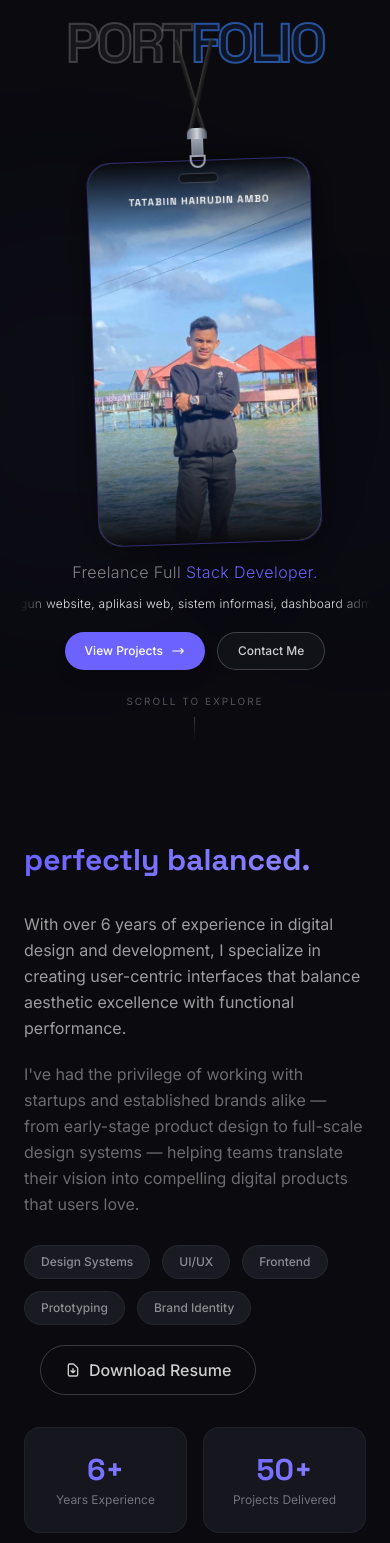
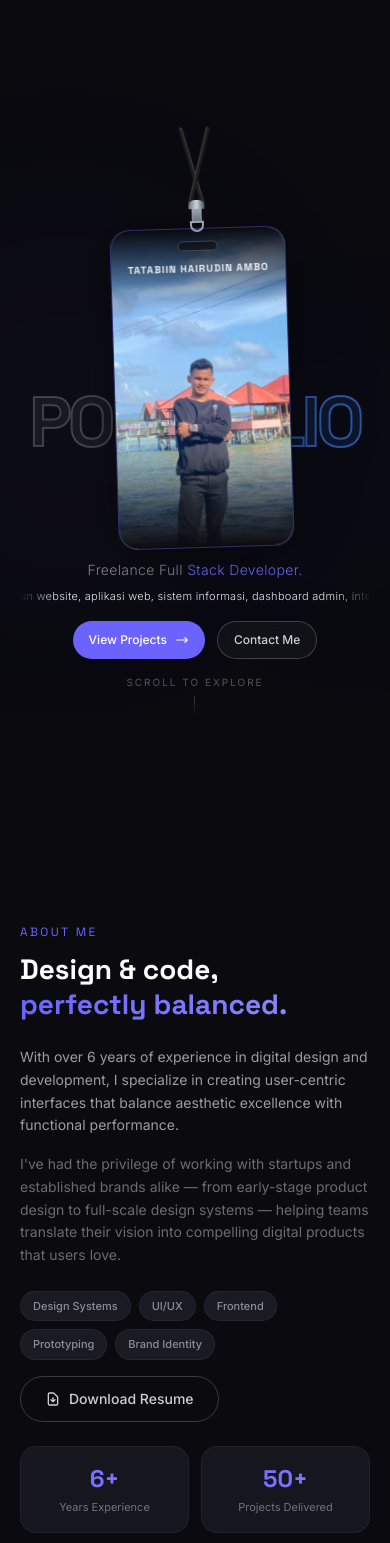
Before and after one commit to tatabiinhairudinambo/portfoliopro, a React (Vite) app: page / in a window 390 px wide. Shown: the top 1543 px of the page. Built offline with nearby package versions, Linux system fonts and the light colour scheme.

Commit message:
Fix mobile responsiveness and replace deck animation with per-section whileInView animations

```diff
--- a/src/App.jsx
+++ b/src/App.jsx
@@ -1,4 +1,4 @@
-import { useEffect, useState, useRef } from 'react'
+import { useEffect, useState } from 'react'
 import { motion } from 'framer-motion'
 import { useHorizontalScroll } from './hooks/useHorizontalScroll'
 import Hero from './components/Hero'
@@ -12,14 +12,23 @@ import ScrollIndicator from './components/ScrollIndicator'
 import BackToTop from './components/BackToTop'
 import Cursor from './components/Cursor'
 
+const mobileSectionAnims = [
+  { hidden: { opacity: 0 }, visible: { opacity: 1, transition: { duration: 0.5 } } },
+  { hidden: { opacity: 0, x: -60 }, visible: { opacity: 1, x: 0, transition: { duration: 0.6, ease: [0.25, 0.1, 0.25, 1] } } },
+  { hidden: { opacity: 0, y: 50, scale: 0.95 }, visible: { opacity: 1, y: 0, scale: 1, transition: { duration: 0.6, ease: [0.25, 0.1, 0.25, 1] } } },
+  { hidden: { opacity: 0, y: 40, rotateX: 8 }, visible: { opacity: 1, y: 0, rotateX: 0, transition: { duration: 0.65, ease: [0.25, 0.1, 0.25, 1] } } },
+  { hidden: { opacity: 0, x: -40, filter: 'blur(4px)' }, visible: { opacity: 1, x: 0, filter: 'blur(0px)', transition: { duration: 0.6, ease: [0.25, 0.1, 0.25, 1] } } },
+  { hidden: { opacity: 0, scale: 0.92, y: 30 }, visible: { opacity: 1, scale: 1, y: 0, transition: { duration: 0.6, ease: [0.25, 0.1, 0.25, 1] } } },
+  { hidden: { opacity: 0, y: 60 }, visible: { opacity: 1, y: 0, transition: { duration: 0.6, ease: [0.25, 0.1, 0.25, 1] } } },
+]
+
 function App() {
   const { containerRef, activeIndex, scrollTo, isMobile, sectionIds } = useHorizontalScroll()
   const [visibleSections, setVisibleSections] = useState({})
 
   useEffect(() => {
     setVisibleSections((prev) => ({ ...prev, [sectionIds[0]]: true }))
-    // eslint-disable-next-line react-hooks/exhaustive-deps
-  }, [])
+  }, [sectionIds])
 
   useEffect(() => {
     if (isMobile) return
@@ -48,10 +57,7 @@ function App() {
       <BackToTop scrollTo={scrollTo} />
 
       {isMobile ? (
-        <MobileLayout
-          sectionIds={sectionIds}
-          scrollTo={scrollTo}
-        />
+        <MobileLayout sectionIds={sectionIds} scrollTo={scrollTo} />
       ) : (
         <div
           ref={containerRef}
@@ -70,40 +76,7 @@ function App() {
   )
 }
 
-const deckConfig = [
-  { rotateX: 22, y: 110, scale: 0.78, rotateZ: -2.5 },
-  { rotateX: 17, y: 85, scale: 0.82, rotateZ: 2 },
-  { rotateX: 12, y: 65, scale: 0.86, rotateZ: -1.5 },
-  { rotateX: 8, y: 50, scale: 0.90, rotateZ: 1 },
-  { rotateX: 14, y: 75, scale: 0.84, rotateZ: -2 },
-  { rotateX: 20, y: 95, scale: 0.80, rotateZ: 1.5 },
-  { rotateX: 10, y: 60, scale: 0.88, rotateZ: -1 },
-]
-
 function MobileLayout({ sectionIds, scrollTo }) {
-  const sectionRefs = useRef({})
-  const [mobileActive, setMobileActive] = useState({})
-
-  useEffect(() => {
-    const observer = new IntersectionObserver(
-      (entries) => {
-        entries.forEach((entry) => {
-          if (entry.isIntersecting) {
-            setMobileActive((prev) => ({ ...prev, [entry.target.id]: true }))
-          }
-        })
-      },
-      { threshold: 0.12 }
-    )
-
-    const current = sectionRefs.current
-    sectionIds.forEach((id) => {
-      if (current[id]) observer.observe(current[id])
-    })
-
-    return () => observer.disconnect()
-  }, [sectionIds])
-
   const sections = [
     { id: 'hero', Comp: Hero, props: { scrollTo } },
     { id: 'about', Comp: About },
@@ -115,51 +88,20 @@ function MobileLayout({ sectionIds, scrollTo }) {
   ]
 
   return (
-    <div className="w-full bg-dark" style={{ perspective: '1400px' }}>
-      {sections.map(({ id, Comp, props }, index) => {
-        const cfg = deckConfig[index]
-        return (
-          <div
-            key={id}
-            ref={(el) => (sectionRefs.current[id] = el)}
-            id={id}
-            className="relative"
-            style={{ zIndex: sections.length - index }}
-          >
-            <motion.div
-              variants={{
-                hidden: {
-                  opacity: 0,
-                  y: cfg.y,
-                  rotateX: cfg.rotateX,
-                  rotateZ: cfg.rotateZ,
-                  scale: cfg.scale,
-                  filter: 'blur(8px)',
-                  transition: { duration: 0.45, ease: 'easeIn' },
-                },
-                visible: {
-                  opacity: 1,
-                  y: 0,
-                  rotateX: 0,
-                  rotateZ: 0,
-                  scale: 1,
-                  filter: 'blur(0px)',
-                  transition: {
-                    duration: 0.9,
-                    ease: [0.25, 0.1, 0.25, 1],
-                    delay: index * 0.04,
-                  },
-                },
-              }}
-              initial="hidden"
-              animate={mobileActive[id] ? 'visible' : 'hidden'}
-              style={{ transformOrigin: 'center bottom', transformStyle: 'preserve-3d' }}
-            >
-              <Comp active={!!mobileActive[id]} {...props} />
-            </motion.div>
-          </div>
-        )
-      })}
+    <div className="w-full bg-dark">
+      {sections.map(({ id, Comp, props }, index) => (
+        <motion.div
+          key={id}
+          id={id}
+          variants={mobileSectionAnims[index]}
+          initial="hidden"
+          whileInView="visible"
+          viewport={{ once: true, amount: 0.15 }}
+          className="relative"
+        >
+          <Comp active={true} {...props} />
+        </motion.div>
+      ))}
     </div>
   )
 }
--- a/src/components/About.jsx
+++ b/src/components/About.jsx
@@ -71,32 +71,32 @@ export default function About({ active }) {
       >
         <motion.p variants={fadeUp} className="section-label">About Me</motion.p>
 
-        <motion.h2 variants={fadeUp} className="section-title mb-8 md:mb-12">
+        <motion.h2 variants={fadeUp} className="section-title mb-6 md:mb-12">
           Design & code,<br />
           <span className="text-gradient">perfectly balanced.</span>
         </motion.h2>
 
-        <div className="grid md:grid-cols-2 gap-8 md:gap-12 lg:gap-16">
-          <motion.div variants={fromLeft} className="space-y-5">
-            <p className="text-white/60 text-base md:text-lg leading-relaxed">
+        <div className="grid md:grid-cols-2 gap-6 md:gap-12 lg:gap-16">
+          <motion.div variants={fromLeft} className="space-y-4 md:space-y-5">
+            <p className="text-white/60 text-sm md:text-lg leading-relaxed">
               With over 6 years of experience in digital design and development,
               I specialize in creating user-centric interfaces that balance aesthetic
               excellence with functional performance.
             </p>
-            <p className="text-white/40 text-base leading-relaxed">
+            <p className="text-white/40 text-sm leading-relaxed">
               I've had the privilege of working with startups and established brands
               alike — from early-stage product design to full-scale design systems —
               helping teams translate their vision into compelling digital products
               that users love.
             </p>
-            <div className="flex flex-wrap gap-3 pt-2">
+            <div className="flex flex-wrap gap-2 md:gap-3 pt-2">
               {['Design Systems', 'UI/UX', 'Frontend', 'Prototyping', 'Brand Identity'].map((tag) => (
-                <span key={tag} className="px-4 py-2 text-xs font-medium bg-dark-200 border border-white/5 rounded-full text-white/50">
+                <span key={tag} className="px-3 md:px-4 py-1.5 md:py-2 text-[11px] md:text-xs font-medium bg-dark-200 border border-white/5 rounded-full text-white/50">
                   {tag}
                 </span>
               ))}
             </div>
-            <a href="/resume.pdf" download className="btn-outline inline-flex mt-4 ml-4 md:ml-6">
+            <a href="/resume.pdf" download className="btn-outline inline-flex mt-3 md:mt-4 text-sm md:ml-6">
               <svg className="w-4 h-4" fill="none" viewBox="0 0 24 24" stroke="currentColor">
                 <path strokeLinecap="round" strokeLinejoin="round" strokeWidth={2} d="M12 10v6m0 0l-3-3m3 3l3-3m2 8H7a2 2 0 01-2-2V5a2 2 0 012-2h5.586a1 1 0 01.707.293l5.414 5.414a1 1 0 01.293.707V19a2 2 0 01-2 2z" />
               </svg>
@@ -104,31 +104,31 @@ export default function About({ active }) {
             </a>
           </motion.div>
 
-          <motion.div variants={fromRight} className="grid grid-cols-2 gap-4">
+          <motion.div variants={fromRight} className="grid grid-cols-2 gap-3 md:gap-4">
             {stats.map((stat, i) => (
               <motion.div
                 key={i}
                 custom={i}
                 variants={statFlip(i)}
-                className="card p-6 md:p-8 text-center"
+                className="card p-4 md:p-8 text-center"
                 style={{ transformStyle: 'preserve-3d', perspective: '1000px' }}
               >
-                <div className="font-display text-3xl md:text-4xl font-bold text-gradient mb-1">{stat.number}</div>
-                <div className="text-white/40 text-xs md:text-sm">{stat.label}</div>
+                <div className="font-display text-2xl md:text-4xl font-bold text-gradient mb-1">{stat.number}</div>
+                <div className="text-white/40 text-[11px] md:text-sm">{stat.label}</div>
               </motion.div>
             ))}
             <motion.div
               variants={statFlip(4)}
-              className="col-span-2 card p-6 md:p-8 flex items-center gap-4"
+              className="col-span-2 card p-4 md:p-8 flex items-center gap-3 md:gap-4"
             >
-              <div className="w-12 h-12 rounded-full bg-accent/20 flex items-center justify-center flex-shrink-0">
-                <svg className="w-6 h-6 text-accent" fill="none" viewBox="0 0 24 24" stroke="currentColor">
+              <div className="w-10 h-10 md:w-12 md:h-12 rounded-full bg-accent/20 flex items-center justify-center flex-shrink-0">
+                <svg className="w-5 h-5 md:w-6 md:h-6 text-accent" fill="none" viewBox="0 0 24 24" stroke="currentColor">
                   <path strokeLinecap="round" strokeLinejoin="round" strokeWidth={2} d="M3 8l7.89 5.26a2 2 0 002.22 0L21 8M5 19h14a2 2 0 002-2V7a2 2 0 00-2-2H5a2 2 0 00-2 2v10a2 2 0 002 2z" />
                 </svg>
               </div>
               <div>
-                <div className="font-display text-sm font-semibold text-white">Available for work</div>
-                <div className="text-white/40 text-xs">Freelance & full-time projects</div>
+                <div className="font-display text-xs md:text-sm font-semibold text-white">Available for work</div>
+                <div className="text-white/40 text-[11px] md:text-xs">Freelance & full-time projects</div>
               </div>
             </motion.div>
           </motion.div>
--- a/src/components/Hero.jsx
+++ b/src/components/Hero.jsx
@@ -63,7 +63,7 @@ const photoReveal = {
 export default function Hero({ scrollTo }) {
 
   return (
-    <section id="hero" className="section-panel relative overflow-hidden bg-dark flex items-center min-h-[100svh]">
+    <section id="hero" className="section-panel relative overflow-hidden bg-dark flex items-center justify-center">
 
       {/* Decorative Glows */}
       <div className="absolute inset-0 pointer-events-none z-0">
@@ -79,12 +79,12 @@ export default function Hero({ scrollTo }) {
       </div>
 
       {/* Layer 1: Solid Text (Background) */}
-      <div className="absolute inset-0 flex items-start lg:items-center justify-center pt-4 sm:pt-8 lg:pt-0 z-10 pointer-events-none select-none overflow-hidden">
+      <div className="absolute inset-0 flex items-center justify-center z-10 pointer-events-none select-none overflow-hidden">
         <motion.h1
           variants={slideLeft}
           initial="hidden"
           animate="visible"
-          className="font-display font-black text-[14vw] sm:text-[16vw] md:text-[18vw] leading-none tracking-tighter uppercase whitespace-nowrap text-center w-full"
+          className="font-display font-black text-[18vw] md:text-[18vw] leading-none tracking-tighter uppercase whitespace-nowrap text-center w-full"
         >
           <span className="text-white/5">PORT</span><span className="text-blue-500/10">FOLIO</span>
         </motion.h1>
@@ -94,58 +94,46 @@ export default function Hero({ scrollTo }) {
       <motion.div
         variants={photoReveal}
         animate="visible"
-        className="absolute inset-0 flex flex-col items-center justify-center z-40 pointer-events-none mt-10 md:mt-0 md:pr-10 lg:pr-0 [@media(max-height:800px)]:scale-90 [@media(max-height:650px)]:scale-75 [@media(max-height:500px)]:scale-50 origin-center transition-transform"
+        className="relative flex flex-col items-center justify-center z-40 pointer-events-none mt-16 md:mt-0 md:pr-10 lg:pr-0 [@media(max-height:800px)]:scale-90 [@media(max-height:650px)]:scale-75 [@media(max-height:500px)]:scale-50 origin-center transition-transform"
       >
         <motion.div
-          className="relative flex flex-col items-center pointer-events-auto -mt-16 md:-mt-24 cursor-pointer"
+          className="relative flex flex-col items-center pointer-events-auto -mt-8 md:-mt-24 cursor-pointer"
           style={{ transformOrigin: 'top center' }}
           animate={{ rotate: [-2.5, 2.5, -2.5] }}
           transition={{ repeat: Infinity, duration: 6, ease: "easeInOut" }}
         >
           {/* The 3D Flipping Container (Strings + Clip + Card) */}
-          <div className="relative w-56 sm:w-64 md:w-72 lg:w-80 perspective-[1000px] z-10 flex flex-col items-center">
+          <div className="relative w-44 sm:w-56 md:w-72 lg:w-80 perspective-[1000px] z-10 flex flex-col items-center">
             <motion.div
               className="w-full relative flex flex-col items-center"
               animate={{ rotateY: [0, 180, 180, 0, 0] }}
               transition={{ repeat: Infinity, duration: 10, times: [0, 0.1, 0.5, 0.6, 1], ease: "easeInOut" }}
               style={{ transformStyle: 'preserve-3d' }}
             >
-              {/* The Strings (Now flips with the card) */}
-              <div className="relative w-12 md:w-20 h-12 md:h-20 flex justify-center z-0 pointer-events-none" style={{ transform: 'translateZ(-2px)' }}>
-                {/* Left String */}
-                <div className="absolute -top-10 left-1 md:left-2 w-1 md:w-1.5 h-24 md:h-40 bg-[#1a1a1a] origin-top-left -rotate-[15deg] shadow-[inset_-1px_0_2px_rgba(255,255,255,0.2)] rounded-full z-0"></div>
-                {/* Right String */}
-                <div className="absolute -top-10 right-1 md:right-2 w-1 md:w-1.5 h-24 md:h-40 bg-[#1a1a1a] origin-top-right rotate-[15deg] shadow-[inset_1px_0_2px_rgba(255,255,255,0.2)] rounded-full z-0"></div>
+              {/* The Strings */}
+              <div className="relative w-10 md:w-20 h-10 md:h-20 flex justify-center z-0 pointer-events-none" style={{ transform: 'translateZ(-2px)' }}>
+                <div className="absolute -top-8 left-1 md:left-2 w-1 md:w-1.5 h-20 md:h-40 bg-[#1a1a1a] origin-top-left -rotate-[15deg] shadow-[inset_-1px_0_2px_rgba(255,255,255,0.2)] rounded-full z-0"></div>
+                <div className="absolute -top-8 right-1 md:right-2 w-1 md:w-1.5 h-20 md:h-40 bg-[#1a1a1a] origin-top-right rotate-[15deg] shadow-[inset_1px_0_2px_rgba(255,255,255,0.2)] rounded-full z-0"></div>
               </div>
-              {/* The Modern Metal Clip (Now flips with the card) */}
-              <div className="relative w-6 h-10 flex flex-col items-center z-30" style={{ transform: 'translateZ(10px)' }}>
-                 {/* Top cylinder connector */}
-                 <div className="w-5 h-3 bg-gradient-to-r from-gray-500 via-gray-300 to-gray-600 rounded-t-md shadow-md"></div>
-                 {/* Main hook body */}
-                 <div className="w-3 h-5 bg-gradient-to-b from-gray-400 to-gray-500 shadow-sm border-x border-gray-400/50"></div>
-                 {/* Bottom loop */}
-                 <div className="w-4 h-3.5 border-[2.5px] border-gray-400 rounded-b-full shadow-sm mt-[-1px]"></div>
+              {/* The Modern Metal Clip */}
+              <div className="relative w-5 h-8 md:w-6 md:h-10 flex flex-col items-center z-30" style={{ transform: 'translateZ(10px)' }}>
+                 <div className="w-4 md:w-5 h-2.5 md:h-3 bg-gradient-to-r from-gray-500 via-gray-300 to-gray-600 rounded-t-md shadow-md"></div>
+                 <div className="w-2.5 md:w-3 h-4 md:h-5 bg-gradient-to-b from-gray-400 to-gray-500 shadow-sm border-x border-gray-400/50"></div>
+                 <div className="w-3.5 md:w-4 h-3 md:h-3.5 border-[2.5px] border-gray-400 rounded-b-full shadow-sm mt-[-1px]"></div>
               </div>
 
               {/* The Card */}
-              <div className="relative w-full h-[24rem] sm:h-[28rem] md:h-[34rem] -mt-2" style={{ transformStyle: 'preserve-3d' }}>
+              <div className="relative w-full h-[20rem] sm:h-[24rem] md:h-[34rem] -mt-1 md:-mt-2" style={{ transformStyle: 'preserve-3d' }}>
                  {/* FRONT FACE */}
-                 <div className="absolute inset-0 bg-dark rounded-[1.5rem] shadow-[0_0_40px_rgba(0,0,0,0.5)] overflow-hidden border border-accent/40" style={{ backfaceVisibility: 'hidden' }}>
+                 <div className="absolute inset-0 bg-dark rounded-[1.25rem] md:rounded-[1.5rem] shadow-[0_0_40px_rgba(0,0,0,0.5)] overflow-hidden border border-accent/40" style={{ backfaceVisibility: 'hidden' }}>
                     <img
                       src="/profile.jpg"
                       alt="tatabiin hairudin ambo"
                       className="w-full h-full object-cover transition-transform duration-700 hover:scale-105"
                     />
-
-                    {/* Top fade */}
                     <div className="absolute inset-x-0 top-0 h-1/4 bg-gradient-to-b from-dark to-transparent"></div>
-                    {/* Bottom fade */}
                     <div className="absolute inset-x-0 bottom-0 h-1/3 bg-gradient-to-t from-dark to-transparent"></div>
-
-                    {/* Top Hole */}
                     <div className="absolute top-3 left-1/2 -translate-x-1/2 w-10 h-2.5 bg-dark/60 rounded-full shadow-inner z-20 backdrop-blur-sm border border-white/20"></div>
-
-                    {/* Name at the top */}
                     <div className="absolute top-8 md:top-10 inset-x-0 flex justify-center z-20">
                        <h3 className="text-white/90 font-display font-bold text-[10px] sm:text-xs md:text-base tracking-widest uppercase drop-shadow-md">
                          Tatabiin Hairudin Ambo
@@ -154,19 +142,14 @@ export default function Hero({ scrollTo }) {
                  </div>
 
                  {/* BACK FACE */}
-                 <div className="absolute inset-0 bg-dark rounded-[1.5rem] shadow-[0_0_40px_rgba(0,0,0,0.5)] overflow-hidden border border-accent/40" style={{ transform: 'rotateY(180deg)', backfaceVisibility: 'hidden' }}>
+                 <div className="absolute inset-0 bg-dark rounded-[1.25rem] md:rounded-[1.5rem] shadow-[0_0_40px_rgba(0,0,0,0.5)] overflow-hidden border border-accent/40" style={{ transform: 'rotateY(180deg)', backfaceVisibility: 'hidden' }}>
                     <img
                       src="/belakang.jpg?v=2"
                       alt="ID Card Back"
                       className="w-full h-full object-cover transition-transform duration-700 hover:scale-105"
                     />
-
-                    {/* Top fade */}
                     <div className="absolute inset-x-0 top-0 h-1/4 bg-gradient-to-b from-dark to-transparent"></div>
-                    {/* Bottom fade */}
                     <div className="absolute inset-x-0 bottom-0 h-1/3 bg-gradient-to-t from-dark to-transparent"></div>
-
-                    {/* Top Hole */}
                     <div className="absolute top-3 left-1/2 -translate-x-1/2 w-10 h-2.5 bg-dark/60 rounded-full shadow-inner z-20 backdrop-blur-sm border border-white/20"></div>
                  </div>
               </div>
@@ -174,70 +157,64 @@ export default function Hero({ scrollTo }) {
           </div>
         </motion.div>
 
-        {/* Title placed below the image */}
-        <h2
-          className="font-body text-base sm:text-lg md:text-2xl mt-4 md:mt-6 font-light tracking-wide text-center pointer-events-auto px-4"
-        >
+        {/* Title */}
+        <h2 className="font-body text-sm sm:text-lg md:text-2xl mt-3 md:mt-6 font-light tracking-wide text-center pointer-events-auto px-4">
           <span className="text-white/50">Freelance Full</span> <span className="text-accent">Stack Developer.</span>
         </h2>
 
         {/* Running Text */}
-        <div className="w-full max-w-[90vw] md:max-w-2xl mt-3 overflow-hidden pointer-events-auto relative [mask-image:linear-gradient(to_right,transparent,black_10%,black_90%,transparent)] flex">
+        <div className="w-full max-w-[90vw] md:max-w-2xl mt-2 md:mt-3 overflow-hidden pointer-events-auto relative [mask-image:linear-gradient(to_right,transparent,black_10%,black_90%,transparent)] flex">
           <motion.div
             className="flex whitespace-nowrap"
             animate={{ x: ["0%", "-50%"] }}
             transition={{ repeat: Infinity, duration: 25, ease: "linear" }}
             style={{ width: "fit-content" }}
           >
-            <p className="text-white/90 font-body text-xs sm:text-sm md:text-base font-light tracking-wide pr-10">
+            <p className="text-white/90 font-body text-[11px] sm:text-sm md:text-base font-light tracking-wide pr-10">
               Saya membantu bisnis, UMKM, startup, dan mahasiswa membangun website, aplikasi web, sistem informasi, dashboard admin, integrasi API, Google Apps Script, hingga software kustom yang modern, aman, dan mudah dikembangkan.
             </p>
-            <p className="text-white/90 font-body text-xs sm:text-sm md:text-base font-light tracking-wide pr-10">
+            <p className="text-white/90 font-body text-[11px] sm:text-sm md:text-base font-light tracking-wide pr-10">
               Saya membantu bisnis, UMKM, startup, dan mahasiswa membangun website, aplikasi web, sistem informasi, dashboard admin, integrasi API, Google Apps Script, hingga software kustom yang modern, aman, dan mudah dikembangkan.
             </p>
           </motion.div>
         </div>
 
         {/* Buttons */}
-        <motion.div variants={fadeUp} className="flex gap-3 md:gap-4 mt-5 md:mt-6 pointer-events-auto px-6 w-full justify-center">
-          <button onClick={() => scrollTo(3)} className="btn-primary shadow-lg text-xs sm:text-sm md:text-base px-5 py-2.5 md:px-6 md:py-3 flex items-center gap-2">
+        <motion.div variants={fadeUp} className="flex gap-3 md:gap-4 mt-4 md:mt-6 pointer-events-auto px-6 w-full justify-center">
+          <button onClick={() => scrollTo(3)} className="btn-primary shadow-lg text-xs sm:text-sm md:text-base px-4 py-2.5 md:px-6 md:py-3 flex items-center gap-2">
             View Projects
             <svg className="w-3.5 h-3.5 md:w-5 md:h-5" fill="none" viewBox="0 0 24 24" stroke="currentColor">
               <path strokeLinecap="round" strokeLinejoin="round" strokeWidth={2} d="M17 8l4 4m0 0l-4 4m4-4H3" />
             </svg>
           </button>
-          <button onClick={() => scrollTo(6)} className="btn-outline bg-dark-200/50 backdrop-blur-md text-xs sm:text-sm md:text-base px-5 py-2.5 md:px-6 md:py-3">
+          <button onClick={() => scrollTo(6)} className="btn-outline bg-dark-200/50 backdrop-blur-md text-xs sm:text-sm md:text-base px-4 py-2.5 md:px-6 md:py-3">
             Contact Me
           </button>
         </motion.div>
 
-        {/* Scroll to explore (Flow layout) */}
+        {/* Scroll to explore */}
         <motion.div
           variants={fadeUp}
-          className="flex flex-col items-center gap-2 mt-6 md:mt-10 text-white/30 z-40 pointer-events-none"
+          className="flex flex-col items-center gap-1.5 mt-4 md:mt-10 text-white/30 z-40 pointer-events-none"
         >
           <span className="text-[10px] sm:text-xs tracking-[0.2em] uppercase text-center">Scroll to explore</span>
-          <span className="w-px h-6 sm:h-10 bg-gradient-to-b from-white/20 to-transparent" />
+          <span className="w-px h-5 sm:h-10 bg-gradient-to-b from-white/20 to-transparent" />
         </motion.div>
       </motion.div>
 
       {/* Layer 3 - Outlined Text (Foreground) */}
-      <div className="absolute inset-0 flex items-start lg:items-center justify-center pt-4 sm:pt-8 lg:pt-0 z-30 pointer-events-none select-none overflow-hidden">
+      <div className="absolute inset-0 flex items-center justify-center z-30 pointer-events-none select-none overflow-hidden">
         <motion.h1
           variants={slideLeft}
           initial="hidden"
           animate="visible"
-          className="font-display font-black text-[14vw] sm:text-[16vw] md:text-[18vw] leading-none tracking-tighter uppercase whitespace-nowrap text-center w-full"
-          style={{
-            color: 'transparent',
-          }}
+          className="font-display font-black text-[18vw] md:text-[18vw] leading-none tracking-tighter uppercase whitespace-nowrap text-center w-full"
+          style={{ color: 'transparent' }}
         >
           <span style={{ WebkitTextStroke: '2px rgba(255,255,255,0.2)' }}>PORT</span><span style={{ WebkitTextStroke: '2px rgba(59,130,246,0.6)' }}>FOLIO</span>
         </motion.h1>
       </div>
 
-
-
     </section>
   )
 }
--- a/src/index.css
+++ b/src/index.css
@@ -83,4 +83,27 @@
     height: auto;
     min-height: 100vh;
   }
+
+  .section-panel {
+    width: 100%;
+    height: auto;
+    min-height: 100svh;
+    overflow-y: visible;
+  }
+
+  .container-custom {
+    padding-left: 1.25rem;
+    padding-right: 1.25rem;
+    padding-top: 5rem;
+    padding-bottom: 3rem;
+  }
+
+  .section-label {
+    margin-bottom: 0.75rem;
+  }
+
+  .section-title {
+    font-size: 1.75rem;
+    margin-bottom: 1.5rem;
+  }
 }
```
Also changed, not shown: src/components/Contact.jsx (+17 -17 lines), src/components/Experience.jsx (+10 -10 lines), src/components/Navbar.jsx (+8 -5 lines), src/components/Portfolio.jsx (+27 -27 lines), src/components/Skills.jsx (+8 -8 lines), src/components/Testimonials.jsx (+10 -10 lines).
